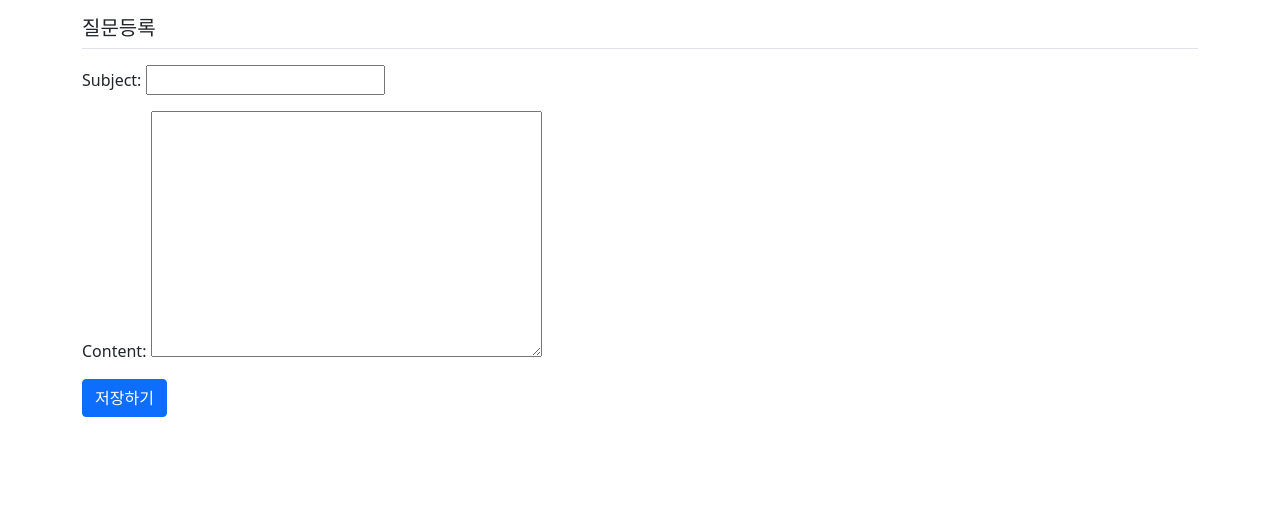
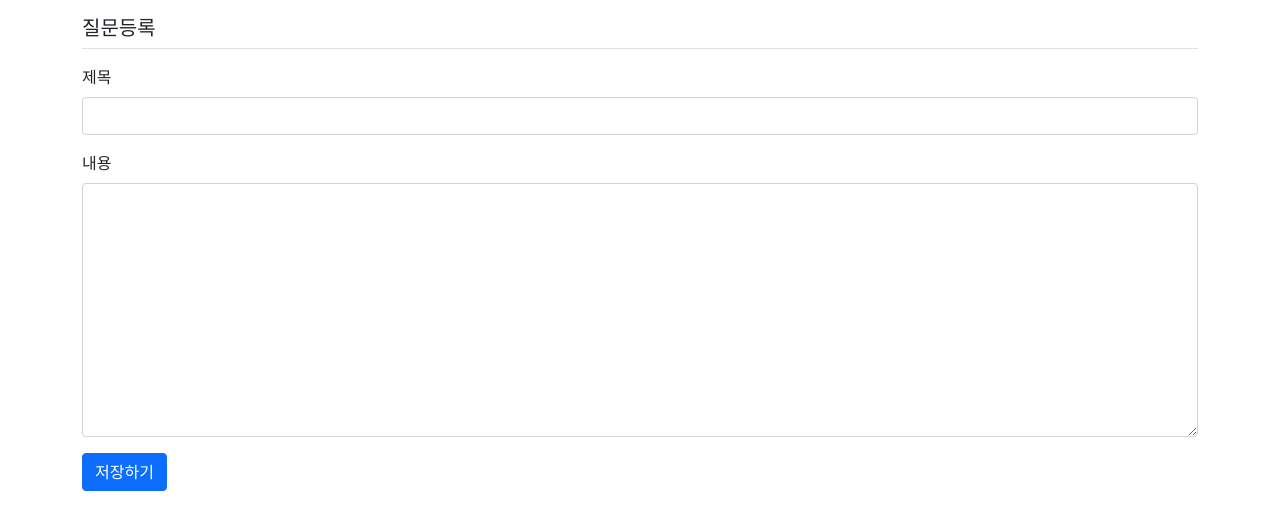
Before and after one commit to Junho-06/clone-coding, a Django app: page /pybo/question/create/ in a window 1280 px wide. Shown: the top 530 px of the page. Run offline with Django 4.2, Linux system fonts and the light colour scheme; some libraries are stand-ins or nearby versions.

Commit message:
Pybo기본요소다함

```diff
--- a/Pybo/pybo/forms.py
+++ b/Pybo/pybo/forms.py
@@ -1,8 +1,20 @@
 from django import forms
-from pybo.models import Question
+from pybo.models import Question, Answer
 
 
 class QuestionForm(forms.ModelForm):
     class Meta:
-        model = Question  # 사용할 모델
-        fields = ['subject', 'content']  # QuestionForm에서 사용할 Question 모델의 속성
+        model = Question
+        fields = ['subject', 'content']
+        labels = {
+            'subject': '제목',
+            'content': '내용',
+        }
+
+class AnswerForm(forms.ModelForm):
+    class Meta:
+        model = Answer
+        fields = ['content']
+        labels = {
+            'content': '답변내용',
+        }
--- a/Pybo/pybo/views.py
+++ b/Pybo/pybo/views.py
@@ -1,7 +1,8 @@
 from django.shortcuts import render, get_object_or_404, redirect
 from django.utils import timezone
 from .models import Question, Answer
-from .forms import QuestionForm
+from .forms import QuestionForm, AnswerForm
+from django.http import HttpResponseNotAllowed
 
 
 def index(request):
@@ -16,9 +17,18 @@ def detail(request, question_id):
 
 def answer_create(request, question_id):
     question = get_object_or_404(Question, pk=question_id)
-    answer = Answer(question=question, content=request.POST.get('content'), create_date=timezone.now())
-    answer.save()
-    return redirect('pybo:detail', question_id=question.id)
+    if request.method == "POST":
+        form = AnswerForm(request.POST)
+        if form.is_valid():
+            answer = form.save(commit=False)
+            answer.create_date = timezone.now()
+            answer.question = question
+            answer.save()
+            return redirect('pybo:detail', question_id=question.id)
+    else:
+        return HttpResponseNotAllowed('Only POST is possible.')
+    context = {'question': question, 'form': form}
+    return render(request, 'pybo/question_detail.html', context)
 
 def question_create(request):
     if request.method == 'POST':
--- a/Pybo/templates/pybo/question_form.html
+++ b/Pybo/templates/pybo/question_form.html
@@ -1,10 +1,32 @@
 {% extends 'base.html' %}
+
 {% block content %}
 <div class="container">
     <h5 class="my-3 border-bottom pb-2">질문등록</h5>
     <form method="post">
         {% csrf_token %}
-        {{ form.as_p }}
+        {% if form.errors %}
+        <div class="alert alert-danger" role="alert">
+            {% for field in form %}
+            {% if field.errors %}
+            <div>
+                <strong>{{ field.label }}</strong>
+                {{ field.errors }}
+            </div>
+            {% endif %}
+            {% endfor %}
+        </div>
+        {% endif %}
+        <div class="mb-3">
+            <label for="subject" class="form-label">제목</label>
+            <input type="text" class="form-control" name="subject" id="subject"
+                   value="{{ form.subject.value|default_if_none:'' }}">
+        </div>
+        <div class="mb-3">
+            <label for="content" class="form-label">내용</label>
+            <textarea class="form-control" name="content"
+                      id="content" rows="10">{{ form.content.value|default_if_none:'' }}</textarea>
+        </div>
         <button type="submit" class="btn btn-primary">저장하기</button>
     </form>
 </div>
```
Also changed, not shown: Pybo/templates/pybo/question_detail.html (+13 -4 lines), Pybo/db.sqlite3.
